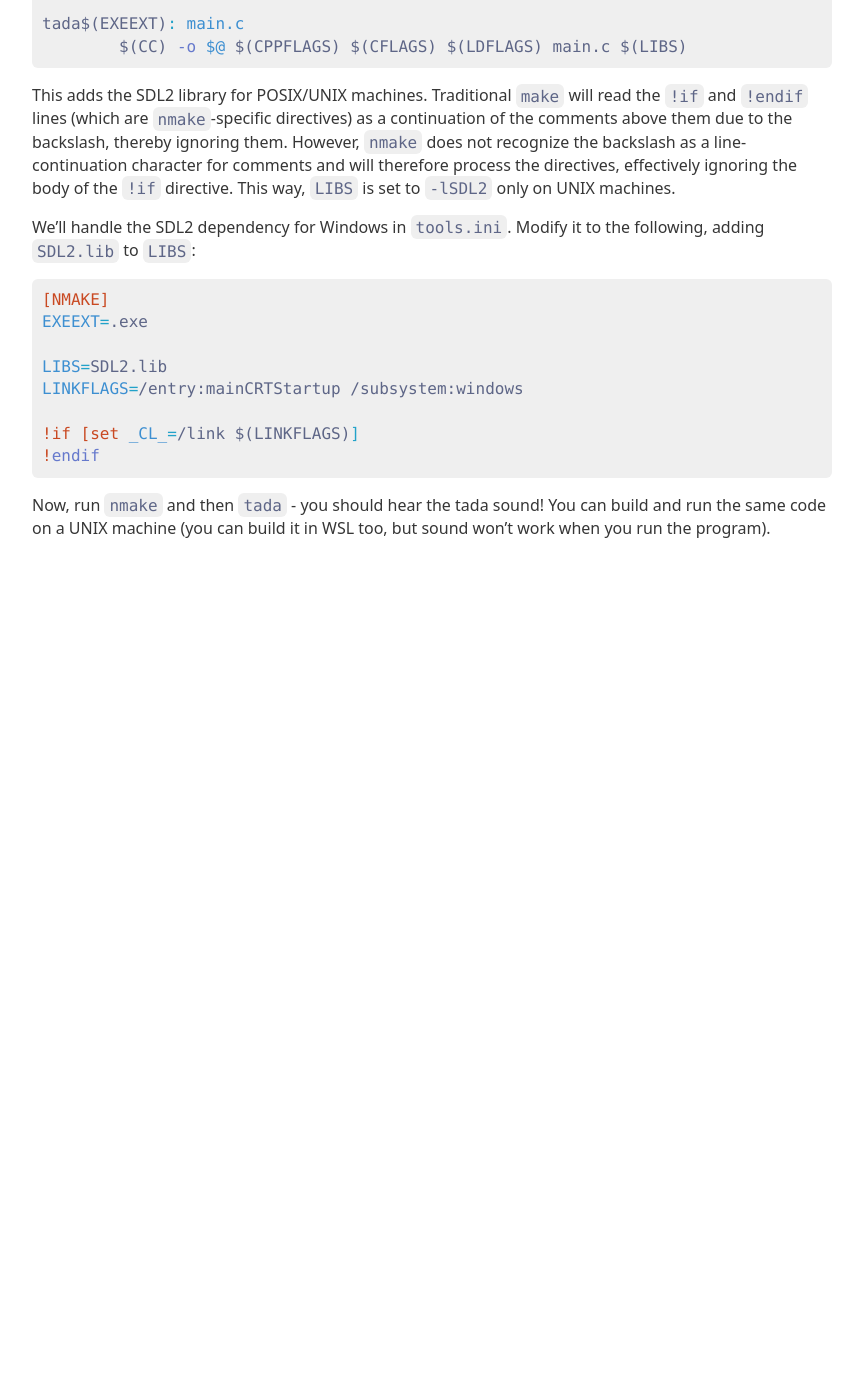
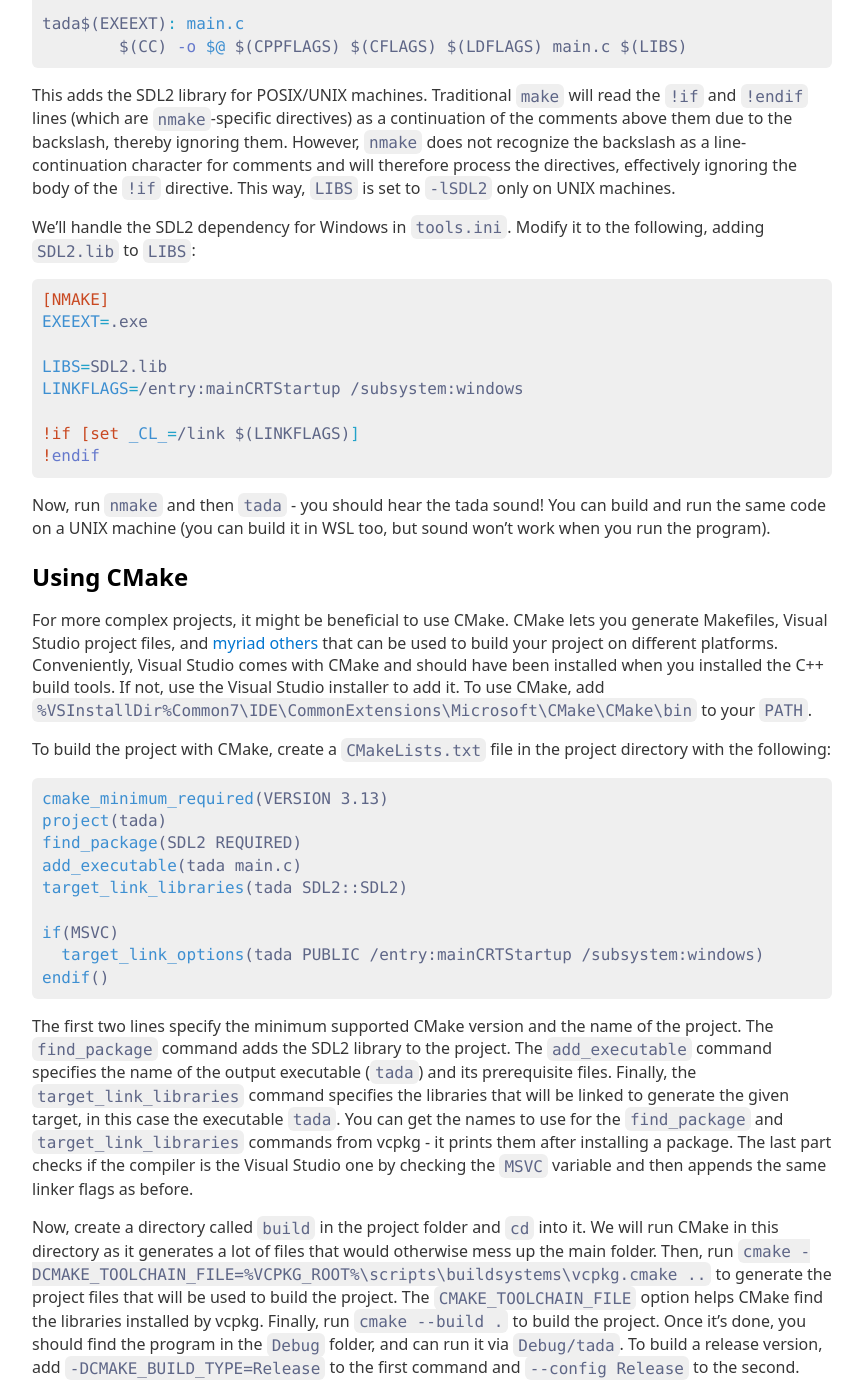
Before and after one commit to mohd-akram/blog, a Jekyll site: the page built from _posts/2020-02-14-a-guide-to-compiling-programs-on-windows.md, in a window 1280 px wide and 1400 px high, scrolled down 9390 px. Shown: the whole window, without its empty margins (208-1071 px from the left). Built offline with Jekyll 4.4.1, drawn with Linux system fonts in a browser that asks for light colours; our own code applies the rules of GitHub Pages for plain Markdown files; comment, search, counter and statistics services are not loaded; before the commit the page ends 9950 px from its top, so only the background shows below that.

Commit message:
Update post

````diff
--- a/_posts/2020-02-14-a-guide-to-compiling-programs-on-windows.md
+++ b/_posts/2020-02-14-a-guide-to-compiling-programs-on-windows.md
@@ -540,3 +540,53 @@ LINKFLAGS=/entry:mainCRTStartup /subsystem:windows
 Now, run `nmake` and then `tada` - you should hear the tada sound! You can
 build and run the same code on a UNIX machine (you can build it in WSL too, but
 sound won't work when you run the program).
+
+Using CMake
+-----------
+
+For more complex projects, it might be beneficial to use CMake. CMake lets you
+generate Makefiles, Visual Studio project files, and [myriad
+others](https://cmake.org/cmake/help/latest/manual/cmake-generators.7.html)
+that can be used to build your project on different platforms. Conveniently,
+Visual Studio comes with CMake and should have been installed when you
+installed the C++ build tools. If not, use the Visual Studio installer to add
+it. To use CMake, add
+`%VSInstallDir%Common7\IDE\CommonExtensions\Microsoft\CMake\CMake\bin` to your
+`PATH`.
+
+To build the project with CMake, create a `CMakeLists.txt` file in the project
+directory with the following:
+
+```cmake
+cmake_minimum_required(VERSION 3.13)
+project(tada)
+find_package(SDL2 REQUIRED)
+add_executable(tada main.c)
+target_link_libraries(tada SDL2::SDL2)
+
+if(MSVC)
+  target_link_options(tada PUBLIC /entry:mainCRTStartup /subsystem:windows)
+endif()
+```
+
+The first two lines specify the minimum supported CMake version and the name of
+the project. The `find_package` command adds the SDL2 library to the project.
+The `add_executable` command specifies the name of the output executable
+(`tada`) and its prerequisite files. Finally, the `target_link_libraries`
+command specifies the libraries that will be linked to generate the given
+target, in this case the executable `tada`. You can get the names to use for
+the `find_package` and `target_link_libraries` commands from vcpkg - it prints
+them after installing a package. The last part checks if the compiler is the
+Visual Studio one by checking the `MSVC` variable and then appends the same
+linker flags as before.
+
+Now, create a directory called `build` in the project folder and `cd` into it.
+We will run CMake in this directory as it generates a lot of files that would
+otherwise mess up the main folder. Then, run `cmake
+-DCMAKE_TOOLCHAIN_FILE=%VCPKG_ROOT%\scripts\buildsystems\vcpkg.cmake ..` to
+generate the project files that will be used to build the project. The
+`CMAKE_TOOLCHAIN_FILE` option helps CMake find the libraries installed by
+vcpkg. Finally, run `cmake --build .` to build the project. Once it's done, you
+should find the program in the `Debug` folder, and can run it via `Debug/tada`.
+To build a release version, add `-DCMAKE_BUILD_TYPE=Release` to the first
+command and `--config Release` to the second.
````
